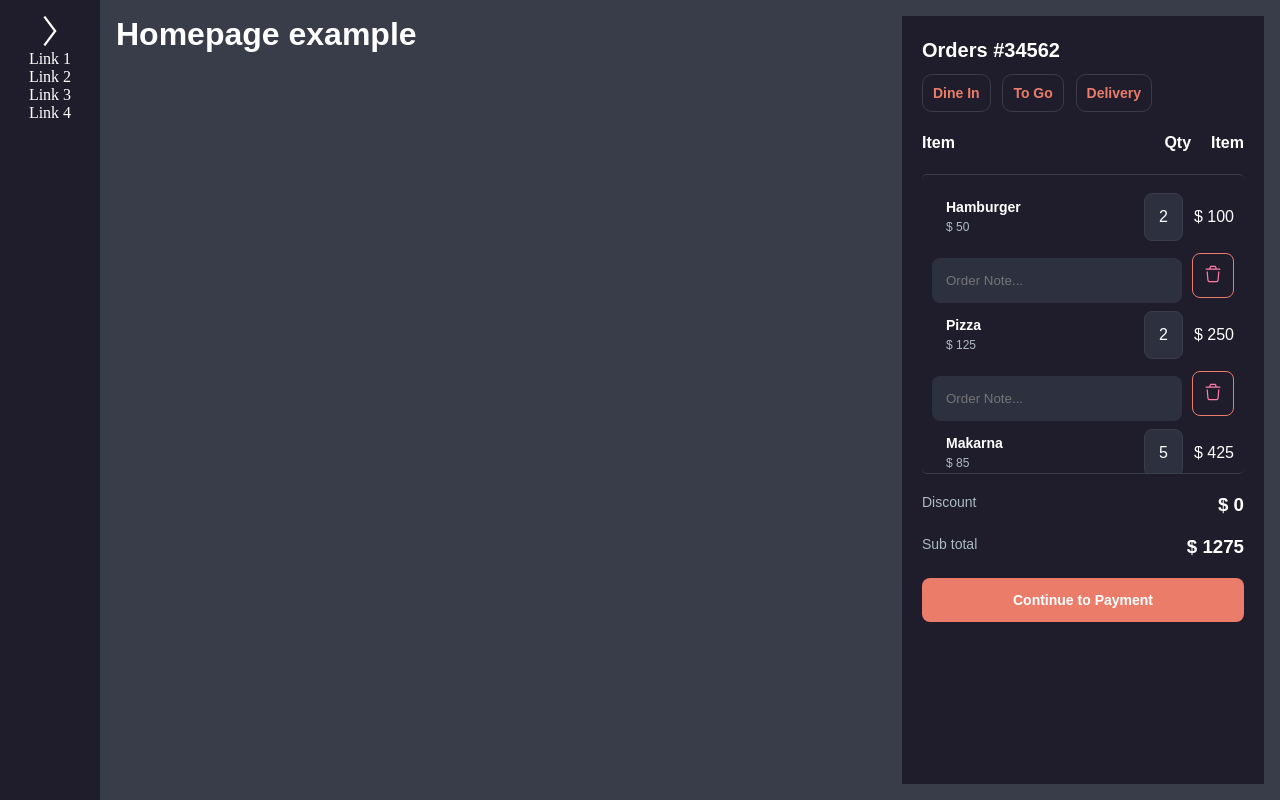
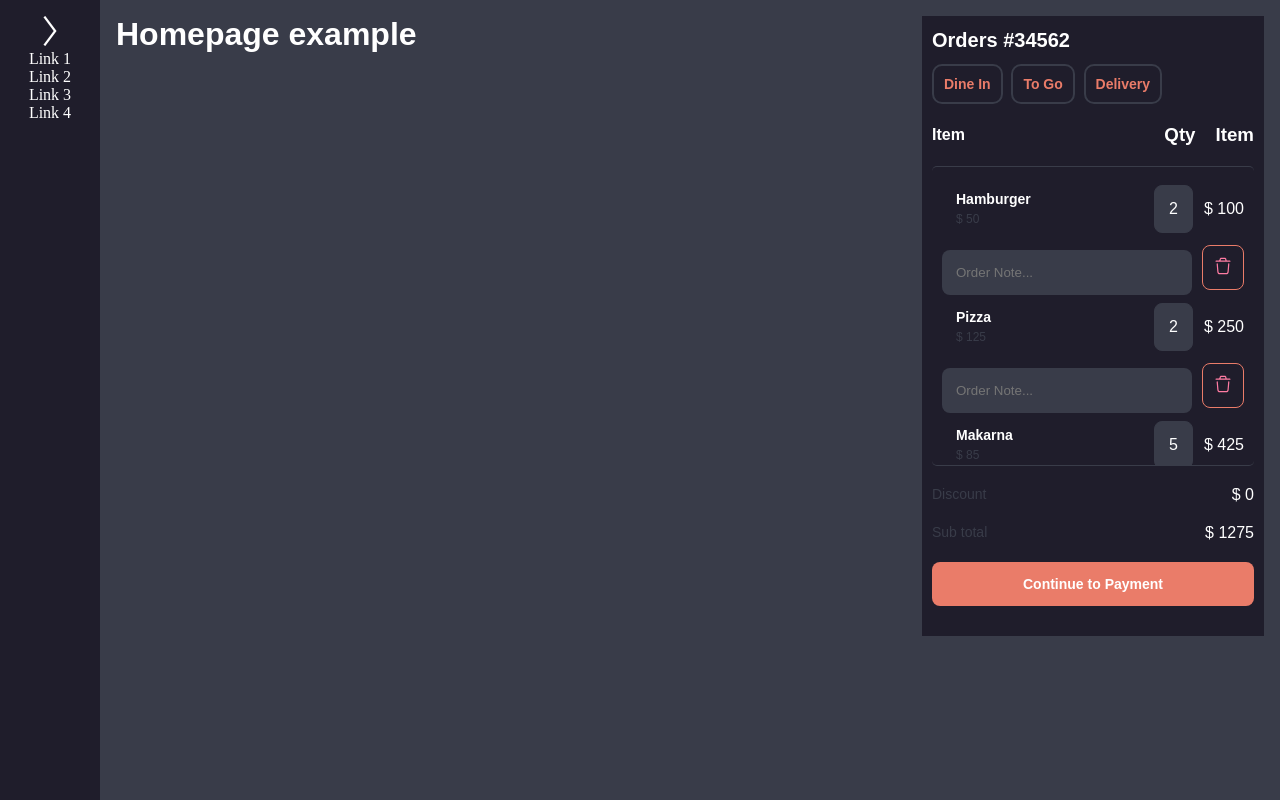
Before and after one commit to alperenustun/food-order-app, a React (Vite) app: page / in a window 1280 px wide. Built offline with nearby package versions, Linux system fonts and the light colour scheme; no server answers; the database is empty; sample sign-in values are in the browser's storage.

Commit message:
[FO-6] class adları kebab-case yapıldı

```diff
--- a/src/components/PaymentConfirmation/ConfirmationFood/ConfirmationFood.jsx
+++ b/src/components/PaymentConfirmation/ConfirmationFood/ConfirmationFood.jsx
@@ -10,21 +10,21 @@ function ConfirmationFood({ food }) {
 
 
   return (
-    <div className="foodCard">
-      <div className="foodCardBoxName">
-        <div className="foodCardName">
-          <h3 className="foodCardName-h3">{food.name}</h3>
-          <p className="foodCardNameprice">$ {food.price}</p>
+    <div className="food-card">
+      <div className="food-card-box-name">
+        <div className="food-card-name">
+          <h3 className="food-card-name-title3">{food.name}</h3>
+          <p className="food-card-name-price">$ {food.price}</p>
         </div>
-        <div className="foodCardTotalprice">
-          <p className="foodCardNamequantity">{food.quantity}</p>
-          <p className="foodCardTotalprice-p">$ {totalPrice}</p>
+        <div className="food-card-total-price">
+          <p className="food-card-name-quantity">{food.quantity}</p>
+          <p className="food-car-total-price-p">$ {totalPrice}</p>
         </div>
       </div>
-      <div className="foodCardİnputButtonContainer">
-        <input className="foodCardinput" type="text" placeholder="Order Note..."></input>
-        <button className="foodCardbutton">
-          <img className="foodCarddelete" src="@/../public/Trash.svg" alt="Trash.svg" />
+      <div className="food-card-ınputbuttoncontainer">
+        <input className="food-card-ınput" type="text" placeholder="Order Note..."></input>
+        <button className="food-card-button">
+          <img className="food-card-delete" src="@/../public/Trash.svg" alt="Trash.svg" />
         </button>
       </div>
     </div>
--- a/src/components/PaymentConfirmation/ConfirmationFood/ConfirmationFood.scss
+++ b/src/components/PaymentConfirmation/ConfirmationFood/ConfirmationFood.scss
@@ -1,36 +1,38 @@
-.foodCardBoxName {
+@import "@/styles/abstracts/variables.scss";
+
+.food-card-box-name {
     display: flex;
     justify-content: space-between;
     align-items: center;
 
 }
 
-.foodCardName {
+.food-card-name {
     display: flex;
     flex-direction: column;
     padding: 14px 14px 14px 14px;
     gap: 5px;
 }
 
-.foodCardName-h3 {
+.food-card-name-title3 {
     font-size: 14px;
 }
 
-.foodCardNameprice {
+.food-card-name-price {
     font-size: 12px;
-    color: #ABBBC2;
+    color: $primary-bg;
     gap: 5px;
 }
 
-.foodCardNamequantity {
+.food-card-name-quantity {
     border-radius: 8px;
-    border: 1px solid #393C49;
-    background: #2D303E;
+    border: 1px solid $primary-bg;
+    background: $primary-bg;
     padding: 14px 14px 14px 14px;
 
 }
 
-.foodCardTotalprice {
+.food-card-total-price {
     width: 90px;
     display: flex;
     justify-content: space-between;
@@ -39,13 +41,13 @@
 
 }
 
-.foodCardTotalprice-p {
+.food-car-total-price-p {
     display: flex;
 }
 
-.foodCardinput {
-    background: #2D303E;
-    color: #889898;
+.food-card-ınput {
+    background: $primary-bg;
+    color: $primary-bg;
     margin-top: 10px;
     width: 250px;
     padding: 15px 14px 15px 14px;
@@ -55,16 +57,16 @@
 
 }
 
-.foodCardİnputButtonContainer {
+.food-card-ınputbuttoncontainer {
     display: flex;
     justify-content: space-between;
     align-items: center;
     gap: 10px;
 }
 
-.foodCardbutton {
+.food-card-button {
     border-radius: 8px;
-    border: 1px solid #EA7C69;
+    border: 1px solid $accent-color;
     background-color: transparent;
     padding: 10px;
 
--- a/src/components/PaymentConfirmation/PaymentConfirmation.jsx
+++ b/src/components/PaymentConfirmation/PaymentConfirmation.jsx
@@ -45,36 +45,36 @@ function PaymentConfirmation() {
   };
 
   return (
-    <div className="paymentConfirmation">
-      <div className="paymentConfirmationBox">
-        <h2 className="paymentConfirmationBoxTitle2">Orders #34562</h2>
-        <div className="paymentConfirmation-Button-Box">
-          <button className="paymentConfirmation-Button">Dine In</button>
-          <button className="paymentConfirmation-Button">To Go</button>
-          <button className="paymentConfirmation-Button">Delivery</button>
+    <div className="payment-confirmation">
+      <div className="payment-confirmation-box">
+        <h2 className="payment-confirmation-box-title2">Orders #34562</h2>
+        <div className="payment-confirmation-button-box">
+          <button className="payment-confirmation-button">Dine In</button>
+          <button className="payment-confirmation-button">To Go</button>
+          <button className="payment-confirmation-button">Delivery</button>
         </div>
-        <div className="paymentConfirmationtitle">
-          <h3 className="paymentConfirmationtitle-title3">Item</h3>
+        <div className="payment-confirmation-title">
+          <h3 className="payment-confirmationtitle-title3">Item</h3>
           <div>
             <h3 className="paymentConfirmationtitle-title3">Qty</h3>
             <h3 className="paymentConfirmationtitle-title3">Item</h3>
           </div>
         </div>
 
-        <div className="foodContainer">
+        <div className="food-container">
           {foods.map((food) => (
             <ConfirmationFood key={food.id} food={food} onDelete={() => handleDeleteFood(food.id)} />
           ))}
         </div>
-        <div className="paymentConfirmation-Subtotal">
-          <h3 className="paymentConfirmation-Subtotal-title3">Discount</h3>
-          <h3 className="paymentConfirmation-Subtotal-value">$ 0</h3>
+        <div className="payment-confirmation-subtotal">
+          <h3 className="payment-confirmation-subtotal-title3">Discount</h3>
+          <h3 className="payment-confirmation-subtotal-value">$ 0</h3>
         </div>
-        <div className="paymentConfirmation-Subtotal">
-          <h3 className="paymentConfirmation-Subtotal-title3">Sub total</h3>
-          <h3 className="paymentConfirmation-Subtotal-value">$ {mockFoodData.reduce((acc, food) => acc + food.price * food.quantity, 0)}</h3>
+        <div className="payment-confirmation-subtotal">
+          <h3 className="payment-confirmation-subtotal-title3">Sub total</h3>
+          <h3 className="payment-confirmation-subtotal-value">$ {mockFoodData.reduce((acc, food) => acc + food.price * food.quantity, 0)}</h3>
         </div>
-        <button className="paymentConfirmationButtonpayment">Continue to Payment</button>
+        <button className="payment-confirmation-buttonpayment">Continue to Payment</button>
 
       </div>
     </div>
--- a/src/components/PaymentConfirmation/PaymentConfirmation.scss
+++ b/src/components/PaymentConfirmation/PaymentConfirmation.scss
@@ -1,15 +1,17 @@
-.paymentConfirmation {
-    background-color: #1F1D2B;
+@import "src/styles/abstracts/_variables.scss";
+
+.payment-confirmation {
+    background-color: $secondary-bg;
     padding: 10px 10px 10px 10px;
 }
 
-.paymentConfirmationBox {
+.payment-confirmation-box {
     width: 100%;
-    font-family: "Barlow", sans-serif;
+    font-family: $primary-font;
 }
 
-.paymentConfirmationBoxTitle2 {
-    font-family: "Barlow", sans-serif;
+.payment-confirmation-box-title2 {
+    font-family: $primary-font;
     font-size: 20px;
     font-weight: 600;
     line-height: 28px;
@@ -18,42 +20,42 @@
 
 }
 
-.paymentConfirmation-Button-Box {
+.payment-confirmation-button-box {
     max-width: 230px;
     display: flex;
     justify-content: space-between;
     align-items: center;
-    font-family: "Barlow", sans-serif;
+    font-family: $primary-font;
 
 }
 
-.paymentConfirmation-Button {
+.payment-confirmation-button {
     background-color: transparent;
-    color: #EA7C69;
+    color: $accent-color;
     padding: 10px;
     border-radius: 10px;
-    border: 1px solid #393C49;
-    font-family: "Barlow", sans-serif;
+    border: 2px solid $primary-bg;
+    font-family: $primary-font;
     font-weight: 600;
     font-size: 14px;
 }
 
-.paymentConfirmation-Button:hover {
-    background-color: #EA7C69;
-    color: white;
+.payment-confirmation-button:hover {
+    background-color: $accent-color;
+    color: $primary-font-color;
 
 }
 
-.paymentConfirmationtitle-title3 {
+.payment-confirmationtitle-title3 {
     font-weight: 600;
-    font-family: "Barlow", sans-serif;
+    font-family: $primary-font;
     font-size: 16px;
     font-weight: 600;
     line-height: 22.4px;
 
 }
 
-.paymentConfirmationtitle {
+.payment-confirmation-title {
     display: flex;
     justify-content: space-between;
     align-items: center;
@@ -63,15 +65,15 @@
 
 }
 
-.paymentConfirmationtitle div {
+.payment-confirmation-title div {
     display: flex;
     justify-content: space-between;
     gap: 20px;
 }
 
-.foodContainer {
-    border-top: 1px solid #393C49;
-    border-bottom: 1px solid #393C49;
+.food-container {
+    border-top: 1px solid $primary-bg;
+    border-bottom: 1px solid $primary-bg;
     padding-top: 20px;
     padding-bottom: 10px;
     max-height: 300px;
@@ -85,35 +87,35 @@
 
 }
 
-.paymentConfirmation-Subtotal {
+.payment-confirmation-subtotal {
     display: flex;
     justify-content: space-between;
     margin-top: 20px;
 }
 
-.paymentConfirmation-Subtotal-title3 {
-    color: #ABBBC2;
+.payment-confirmation-subtotal-title3 {
+    color: $primary-bg;
     font-weight: 400;
     font-size: 14px;
 
 }
 
-.PaymentConfirmation-Subtotal-value {
+.payment-confirmation-subtotal-value {
     font-weight: 500;
     font-size: 16px;
-    color: white;
+    color: $primary-font-color;
 }
 
-.paymentConfirmationButtonpayment {
+.payment-confirmation-buttonpayment {
     margin: 20px 0px 20px 0px;
     width: 100%;
     padding: 14px;
     border-radius: 8px;
-    background: #EA7C69;
-    font-family: "Barlow", sans-serif;
+    background: $accent-color;
+    font-family: $primary-font;
     font-weight: 600;
     font-size: 14px;
-    color: white;
+    color: $primary-font-color;
     border: none;
 
 
```
